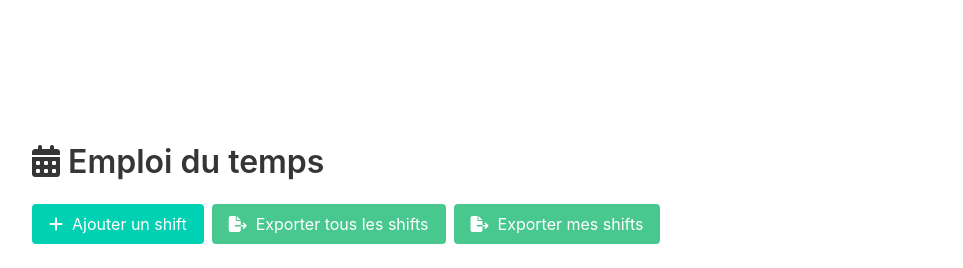
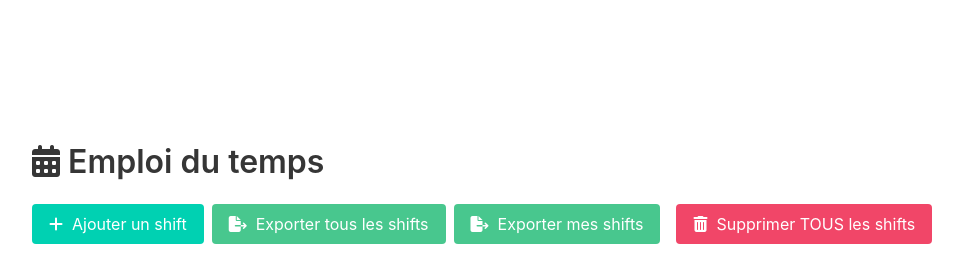
Before and after one commit to FoxOps/kairos, a Flask app: page /schedule in a window 1280 px wide. Shown: the part 52-320 px from the top of the page, without its empty margins (32-995 px from the left). Run offline with Flask 3, Linux system fonts and the light colour scheme; a user stored in the database is signed in.

Commit message:
feat(schedule): ajout des options de suppression massive pour les shifts - Route delete_all_shifts pour supprimer tous les shifts (admin) - Route delete_all_shifts_for_user pour supprimer tous les shifts d'un utilisateur (admin) - Bouton 'Supprimer TOUS les shifts' dans l'en-tête - Bouton 'Supprimer TOUS les shifts de [utilisateur]' dans le tableau (affiché une fois par utilisateur) - Affichage des boutons sur une seule ligne avec flexbox - Tooltips pour plus de clarté
Co-authored-by: FoxOps <FoxOps@users.noreply.github.com>

```diff
--- a/app/routes/main.py
+++ b/app/routes/main.py
@@ -313,6 +313,48 @@ def delete_all_oncalls_for_user(user_id):
 
 # ========== ROUTES POUR LES SHIFTS ====================
 
+@app.route("/shift/delete-all", methods=["POST"])
+@login_required
+@admin_required
+def delete_all_shifts():
+    """Supprime tous les shifts."""
+    try:
+        count = Shift.query.count()
+        Shift.query.delete()
+        db.session.commit()
+        flash(f"✅ Tous les {count} shifts ont été supprimés avec succès !", "success")
+    except Exception as e:
+        db.session.rollback()
+        flash(f"❌ Erreur : {str(e)}", "danger")
+    return redirect(url_for("schedule"))
+
+
+@app.route("/shift/delete-all-for-user/<int:user_id>", methods=["POST"])
+@login_required
+@admin_required
+def delete_all_shifts_for_user(user_id):
+    """Supprime tous les shifts d'un utilisateur spécifique."""
+    user = User.query.get_or_404(user_id)
+
+    try:
+        shifts = Shift.query.filter_by(user_id=user_id).all()
+        count = len(shifts)
+
+        if count == 0:
+            flash(f"⚠️ Aucun shift trouvé pour {user.name}.", "warning")
+            return redirect(url_for("schedule"))
+
+        for shift in shifts:
+            db.session.delete(shift)
+        db.session.commit()
+        flash(f"✅ Tous les {count} shifts de {user.name} ont été supprimés avec succès !", "success")
+    except Exception as e:
+        db.session.rollback()
+        flash(f"❌ Erreur : {str(e)}", "danger")
+    return redirect(url_for("schedule"))
+
+
+
 
 @app.route("/schedule")
 @login_required
--- a/app/templates/schedule.html
+++ b/app/templates/schedule.html
@@ -9,7 +9,7 @@
             <i class="fas fa-calendar-alt" aria-hidden="true"></i> Emploi du temps
         </h1>
 
-        <!-- Boutons pour ajouter et exporter -->
+        <!-- Boutons pour ajouter, exporter et supprimer -->
         <div class="buttons">
             {% if current_user.is_admin %}
             <a class="button is-primary" href="{{ url_for('add_shift') }}">
@@ -24,9 +24,19 @@
                 <i class="fas fa-file-export" aria-hidden="true"></i>&nbsp; Exporter mes shifts
             </a>
             {% endif %}
+            {% if current_user.is_admin %}
+            <form method="POST" action="{{ url_for('delete_all_shifts') }}" class="ml-2">
+                <button type="submit" class="button is-danger"
+                        onclick="return confirm('Êtes-vous SÛR de vouloir supprimer TOUS les shifts ? Cette action est irréversible !')"
+                        aria-label="Supprimer tous les shifts">
+                    <i class="fas fa-trash-alt" aria-hidden="true"></i>&nbsp; Supprimer TOUS les shifts
+                </button>
+            </form>
+            {% endif %}
         </div>
 
         <!-- Tableau des shifts -->
+        {% set seen_users = [] %}
         <div class="table-container">
             <table class="table is-fullwidth is-striped">
                 <caption class="is-sr-only">Liste des shifts</caption>
@@ -50,9 +60,25 @@
                         <td>{{ shift.end_time.strftime('%H:%M') }}</td>
                         <td>
                             {% if current_user.is_admin %}
-                            <a class="button is-danger is-small" href="{{ url_for('delete_shift', shift_id=shift.id) }}" aria-label="Supprimer le shift">
-                                <i class="fas fa-trash" aria-hidden="true"></i>
-                            </a>
+                            <div style="display: flex; gap: 0.5rem; align-items: center; flex-wrap: nowrap;">
+                                <a class="button is-danger is-small" href="{{ url_for('delete_shift', shift_id=shift.id) }}"
+                                   aria-label="Supprimer le shift" title="Supprimer ce shift">
+                                    <i class="fas fa-trash" aria-hidden="true"></i>
+                                </a>
+                                <!-- Bouton pour supprimer tous les shifts de cet utilisateur -->
+                                <!-- Afficher seulement pour la première occurrence de chaque utilisateur -->
+                                {% if shift.user.id not in seen_users %}
+                                <form method="POST" action="{{ url_for('delete_all_shifts_for_user', user_id=shift.user.id) }}" style="margin: 0;">
+                                    <button type="submit" class="button is-warning is-small"
+                                            onclick="return confirm('Êtes-vous sûr de vouloir supprimer TOUS les shifts de {{ shift.user.name }} ?')"
+                                            aria-label="Supprimer tous les shifts de cet utilisateur"
+                                            title="Supprimer TOUS les shifts de {{ shift.user.name }}">
+                                        <i class="fas fa-user-times" aria-hidden="true"></i>
+                                    </button>
+                                </form>
+                                {% set seen_users = (seen_users or []) + [shift.user.id] %}
+                                {% endif %}
+                            </div>
                             {% endif %}
                         </td>
                     </tr>
```
